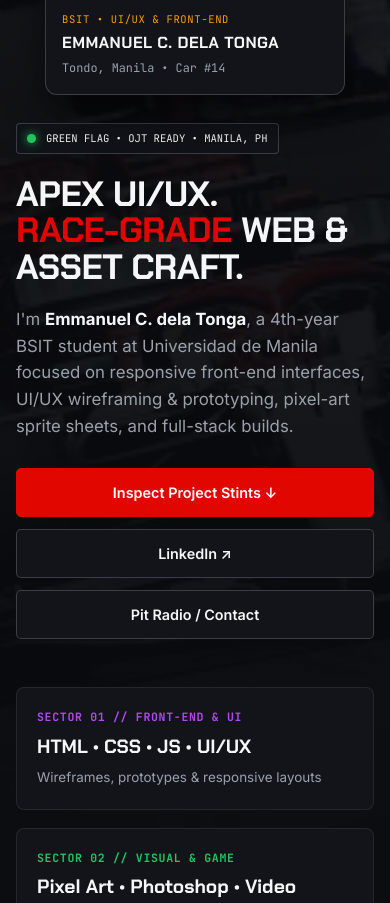
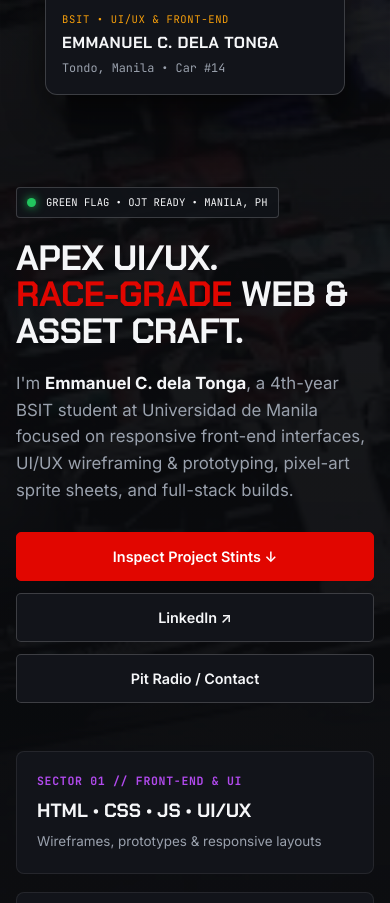
Before and after one commit to delatongaemmanuel-ui/it-portfolio, a plain HTML site: page index.html in a window 390 px wide. Shown: the part 527-1430 px from the top of the page. Drawn offline with Linux system fonts and the light colour scheme.

Commit message:
Push hero headline lower on mobile so ID pass leads first

```diff
--- a/style.css
+++ b/style.css
@@ -969,6 +969,7 @@ body {
   }
   .hero-main {
     order: 0;
+    margin-top: 28px;
   }
   .driver-card.id-pass {
     max-width: 300px;
@@ -990,6 +991,9 @@ body {
   .hero {
     padding-top: 32px;
     padding-bottom: 48px;
+  }
+  .hero-main {
+    margin-top: 64px;
   }
   .section {
     padding-top: 52px;
```
